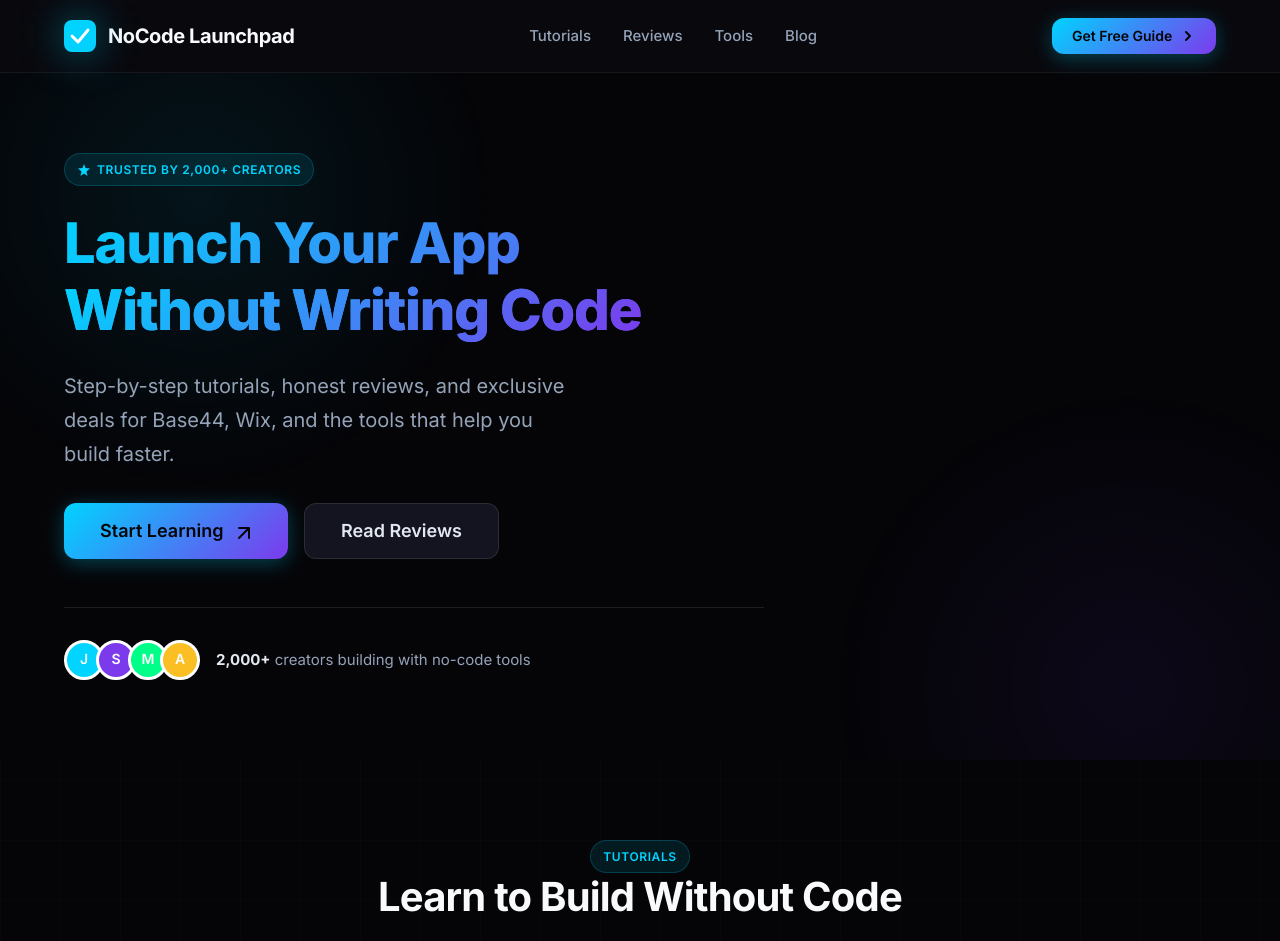
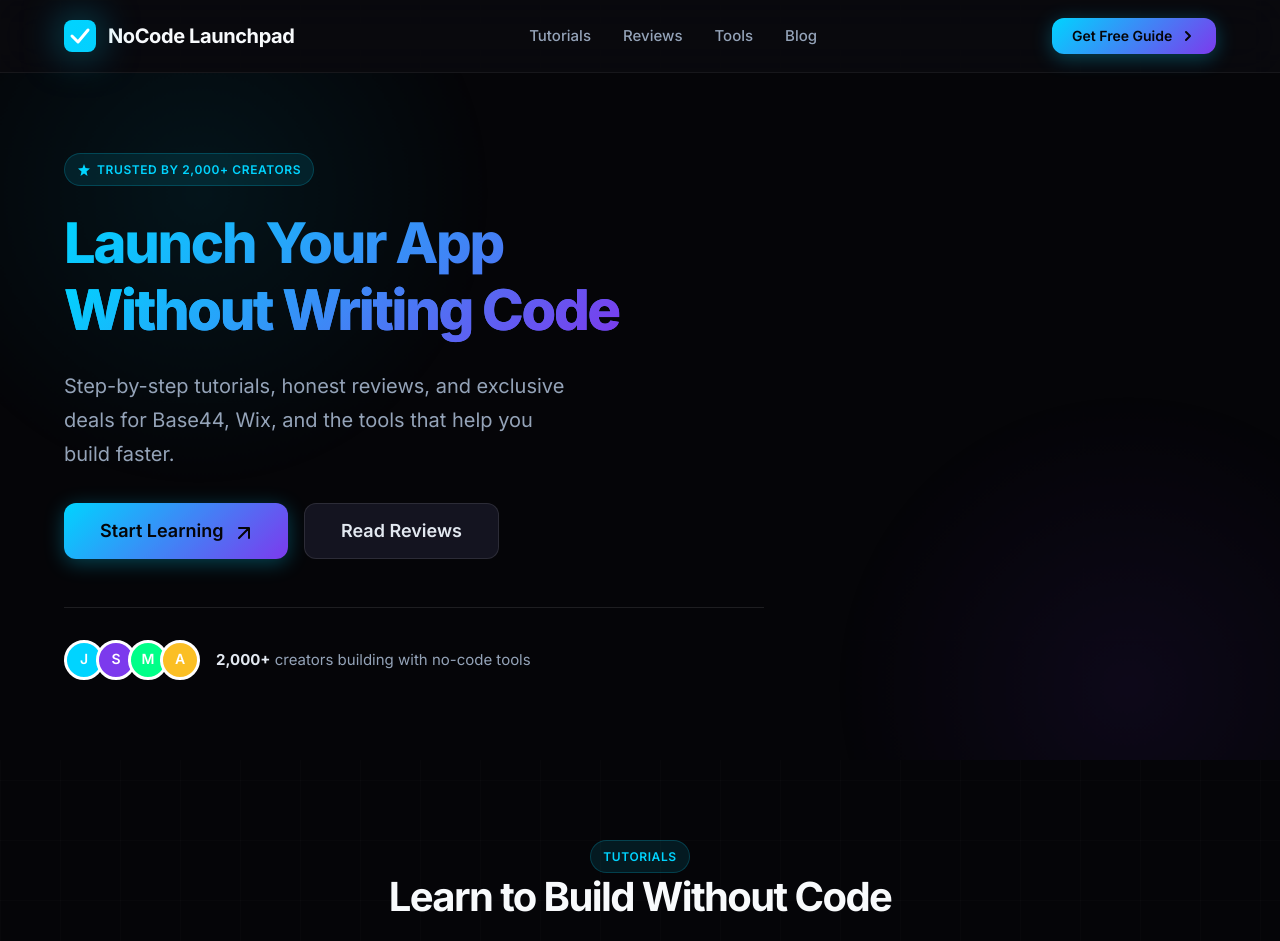
Before and after one commit to Chanw0w/nocode-launchpad, a Jekyll site: the page built from index.html, in a window 1280 px wide and 1400 px high. Shown: the top 941 px of the window. Built offline with Jekyll 4.4.1, drawn with Linux system fonts in a browser that asks for light colours; the list of posts is cut into pages by our own code.

Commit message:
Apply impeccable craft floor standards

```diff
--- a/assets/css/main.css
+++ b/assets/css/main.css
@@ -1,6 +1,7 @@
 /* ═══════════════════════════════════════════════════════════════
    NoCode Launchpad - Dark Tech Theme
    Designed with Emil Kowalski's Design Engineering Principles
+   Refined with Impeccable Craft Floor Standards
    ═══════════════════════════════════════════════════════════════ */
 
 /* Design System */
@@ -29,18 +30,18 @@
   --glow-cyan-strong: 0 0 40px rgba(0, 212, 255, 0.25);
   --glow-purple: 0 0 30px rgba(124, 58, 237, 0.15);
 
-  /* Text */
+  /* Text - Impeccable: Contrast ratios ≥4.5:1 for body, ≥3:1 for large text */
   --text-bright: #f8fafc;
   --text-primary: #e2e8f0;
   --text-secondary: #94a3b8;
-  --text-muted: #475569;
+  --text-muted: #64748b; /* Improved from #475569 for better contrast */
 
   /* Borders */
   --border-subtle: rgba(255, 255, 255, 0.06);
   --border-light: rgba(255, 255, 255, 0.1);
   --border-glow: rgba(0, 212, 255, 0.2);
 
-  /* Shadows */
+  /* Shadows - Impeccable: Carry offset and soft blur */
   --shadow-sm: 0 1px 2px rgba(0, 0, 0, 0.3);
   --shadow-md: 0 4px 6px -1px rgba(0, 0, 0, 0.4);
   --shadow-lg: 0 10px 15px -3px rgba(0, 0, 0, 0.4);
@@ -109,6 +110,36 @@ body {
   -moz-osx-font-smoothing: grayscale;
 }
 
+/* Impeccable: Theme browser surfaces from the palette */
+::selection {
+  background: rgba(0, 212, 255, 0.3);
+  color: var(--text-bright);
+}
+
+::-moz-selection {
+  background: rgba(0, 212, 255, 0.3);
+  color: var(--text-bright);
+}
+
+/* Impeccable: Custom scrollbar */
+::-webkit-scrollbar {
+  width: 8px;
+  height: 8px;
+}
+
+::-webkit-scrollbar-track {
+  background: var(--bg-primary);
+}
+
+::-webkit-scrollbar-thumb {
+  background: rgba(255, 255, 255, 0.1);
+  border-radius: 4px;
+}
+
+::-webkit-scrollbar-thumb:hover {
+  background: rgba(255, 255, 255, 0.2);
+}
+
 /* Subtle grid pattern */
 body::before {
   content: '';
@@ -126,14 +157,14 @@ body::before {
 }
 
 /* ═══════════════════════════════════════════════════════════════
-   Typography
+   Typography - Impeccable: Body measure 65-75ch, display max 6rem, tracking floor -0.04em
    ═══════════════════════════════════════════════════════════════ */
 
 h1, h2, h3, h4, h5, h6 {
   font-family: var(--font-heading);
   font-weight: 700;
   line-height: 1.2;
-  letter-spacing: -0.02em;
+  letter-spacing: -0.04em; /* Impeccable: tracking floor -0.04em */
   color: var(--text-bright);
   text-wrap: balance;
 }
@@ -141,18 +172,22 @@ h1, h2, h3, h4, h5, h6 {
 h1 {
   font-size: clamp(2.5rem, 5vw, 3.5rem);
   font-weight: 800;
+  letter-spacing: -0.04em;
 }
 
 h2 {
   font-size: clamp(2rem, 4vw, 2.5rem);
+  letter-spacing: -0.04em;
 }
 
 h3 {
   font-size: 1.75rem;
+  letter-spacing: -0.03em;
 }
 
 h4 {
   font-size: 1.25rem;
+  letter-spacing: -0.02em;
 }
 
 p {
@@ -161,7 +196,7 @@ p {
   text-wrap: pretty;
 }
 
-/* Cap the measure for readability */
+/* Impeccable: Cap the measure for readability */
 .prose,
 .post-content {
   max-width: 65ch;
@@ -323,7 +358,7 @@ pre code {
 }
 
 /* ═══════════════════════════════════════════════════════════════
-   Focus States - Emil Kowalski: Accessibility + Polish
+   Focus States - Impeccable: Visible keyboard focus
    ═══════════════════════════════════════════════════════════════ */
 
 :focus-visible {
@@ -332,6 +367,16 @@ pre code {
 }
 
 .btn:focus-visible {
+  outline: 2px solid var(--color-cyan);
+  outline-offset: 2px;
+}
+
+/* Impeccable: Focus ring for all interactive elements */
+a:focus-visible,
+button:focus-visible,
+input:focus-visible,
+select:focus-visible,
+textarea:focus-visible {
   outline: 2px solid var(--color-cyan);
   outline-offset: 2px;
 }
@@ -443,7 +488,7 @@ pre code {
   }
 }
 
-/* Sections */
+/* Sections - Impeccable: More space above heading than below */
 .section {
   padding: var(--space-20) 0;
 }
@@ -865,7 +910,7 @@ pre code {
 }
 
 /* ═══════════════════════════════════════════════════════════════
-   Animations - Emil Kowalski: ease-out for instant feedback
+   Animations - Impeccable: One authored moment, not scattered effects
    ═══════════════════════════════════════════════════════════════ */
 
 @keyframes fadeInUp {
@@ -898,7 +943,7 @@ pre code {
 .fade-in:nth-child(3) { animation-delay: 0.3s; }
 .fade-in:nth-child(4) { animation-delay: 0.4s; }
 
-/* Emil Kowalski: Respect user preferences */
+/* Impeccable: Respect user preferences */
 @media (prefers-reduced-motion: reduce) {
   *,
   *::before,
```
